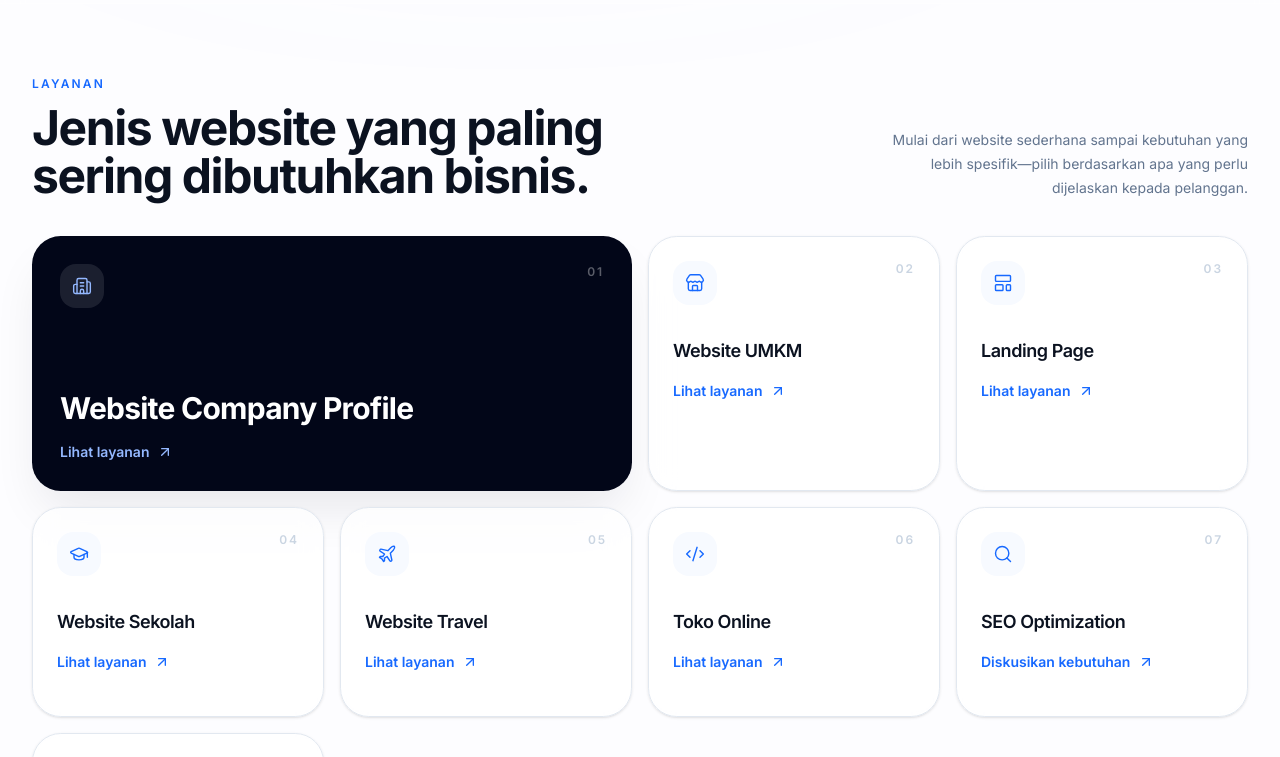
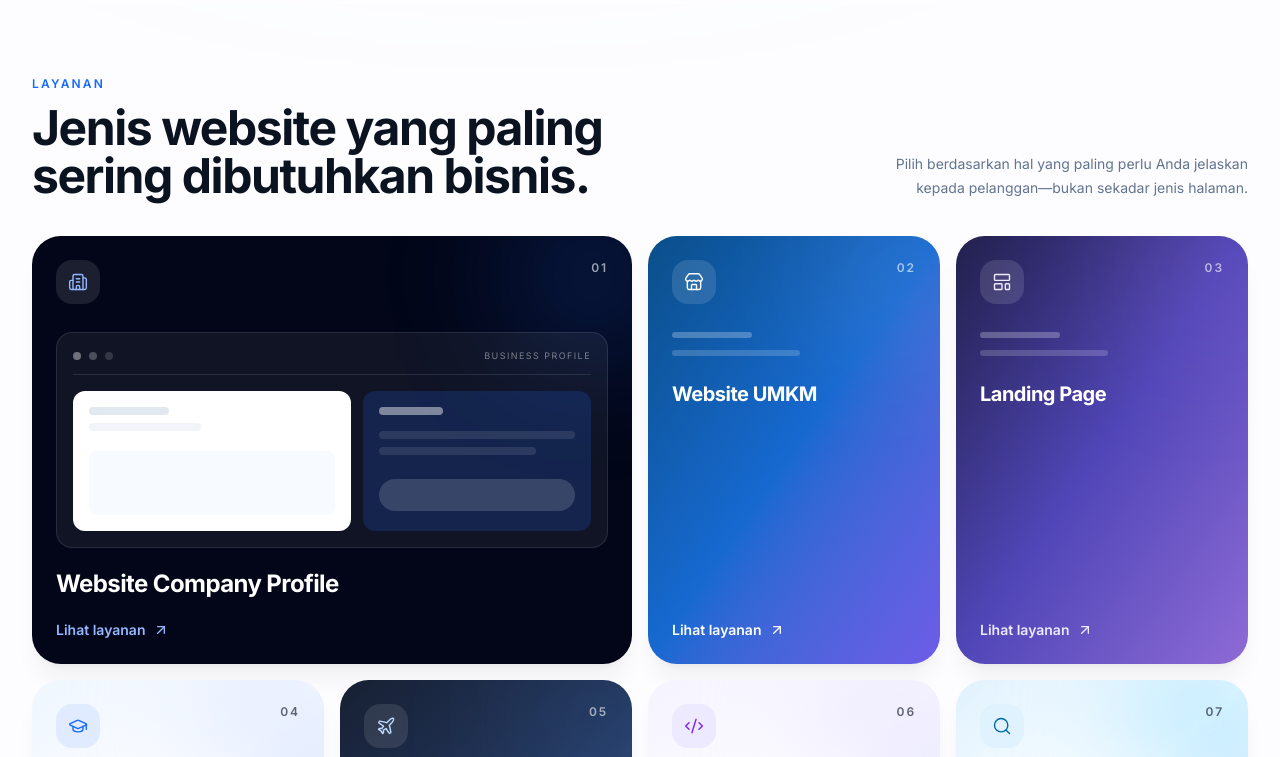
Before and after one commit to barrack3030-wq/NAKAMA-DIGITAL-UPGRADE, a React (Vite) app: page / in a window 1280 px wide. Shown: the part 1240-1997 px from the top of the page. Built offline with nearby package versions, Linux system fonts and the light colour scheme.

Commit message:
UX: add visual color system to homepage services

```diff
--- a/src/components/Services.tsx
+++ b/src/components/Services.tsx
@@ -15,6 +15,81 @@ const serviceLinks = [
   null,
 ];
 
+const themes = [
+  {
+    card: 'bg-slate-950',
+    soft: 'bg-white/10',
+    line: 'bg-white/20',
+    text: 'text-white',
+    muted: 'text-slate-300',
+    accent: 'text-brand-300',
+    blob: 'bg-brand-500/25',
+  },
+  {
+    card: 'bg-gradient-to-br from-[#0b4f8a] via-[#1769d1] to-[#6d5ce7]',
+    soft: 'bg-white/12',
+    line: 'bg-white/25',
+    text: 'text-white',
+    muted: 'text-blue-100',
+    accent: 'text-white',
+    blob: 'bg-white/10',
+  },
+  {
+    card: 'bg-gradient-to-br from-[#22204d] via-[#5146b8] to-[#8e6bd6]',
+    soft: 'bg-white/12',
+    line: 'bg-white/25',
+    text: 'text-white',
+    muted: 'text-violet-100',
+    accent: 'text-violet-100',
+    blob: 'bg-fuchsia-300/10',
+  },
+  {
+    card: 'bg-gradient-to-br from-[#eff6ff] via-white to-[#dbeafe]',
+    soft: 'bg-brand-100',
+    line: 'bg-brand-200',
+    text: 'text-slate-950',
+    muted: 'text-slate-500',
+    accent: 'text-brand-600',
+    blob: 'bg-brand-200/60',
+  },
+  {
+    card: 'bg-gradient-to-br from-[#172033] via-[#22355a] to-[#315b91]',
+    soft: 'bg-white/10',
+    line: 'bg-white/20',
+    text: 'text-white',
+    muted: 'text-slate-300',
+    accent: 'text-blue-200',
+    blob: 'bg-blue-400/10',
+  },
+  {
+    card: 'bg-gradient-to-br from-[#f5f3ff] via-white to-[#e0e7ff]',
+    soft: 'bg-violet-100',
+    line: 'bg-violet-200',
+    text: 'text-slate-950',
+    muted: 'text-slate-500',
+    accent: 'text-violet-600',
+    blob: 'bg-violet-200/70',
+  },
+  {
+    card: 'bg-gradient-to-br from-[#e0f2fe] via-white to-[#dbeafe]',
+    soft: 'bg-sky-100',
+    line: 'bg-sky-200',
+    text: 'text-slate-950',
+    muted: 'text-slate-500',
+    accent: 'text-sky-700',
+    blob: 'bg-sky-300/60',
+  },
+  {
+    card: 'bg-gradient-to-br from-[#0f172a] via-[#12346b] to-[#1d4ed8]',
+    soft: 'bg-white/10',
+    line: 'bg-white/20',
+    text: 'text-white',
+    muted: 'text-blue-100',
+    accent: 'text-blue-200',
+    blob: 'bg-blue-400/15',
+  },
+];
+
 export default function Services() {
   const { t } = useLanguage();
 
@@ -22,20 +97,28 @@ export default function Services() {
     <section id="services" className="relative py-14 lg:py-18">
       <div className="mx-auto max-w-7xl px-6 lg:px-8">
         <div className="flex flex-col gap-6 md:flex-row md:items-end md:justify-between">
-          <motion.div initial={{ opacity: 0, y: 18 }} whileInView={{ opacity: 1, y: 0 }} viewport={{ once: true }} transition={{ duration: .7 }} className="max-w-2xl">
+          <motion.div
+            initial={{ opacity: 0, y: 18 }}
+            whileInView={{ opacity: 1, y: 0 }}
+            viewport={{ once: true }}
+            transition={{ duration: 0.7 }}
+            className="max-w-2xl"
+          >
             <p className="text-xs font-semibold uppercase tracking-[.18em] text-brand-600">Layanan</p>
-            <h2 className="mt-3 text-3xl font-bold tracking-[-.03em] text-brand-900 sm:text-4xl lg:text-5xl">{t.services.title}</h2>
+            <h2 className="mt-3 text-3xl font-bold tracking-[-.03em] text-brand-900 sm:text-4xl lg:text-5xl">
+              {t.services.title}
+            </h2>
           </motion.div>
-          <p className="max-w-sm text-sm leading-6 text-slate-500 md:text-right">Mulai dari website sederhana sampai kebutuhan yang lebih spesifik—pilih berdasarkan apa yang perlu dijelaskan kepada pelanggan.</p>
+          <p className="max-w-sm text-sm leading-6 text-slate-500 md:text-right">
+            Pilih berdasarkan hal yang paling perlu Anda jelaskan kepada pelanggan—bukan sekadar jenis halaman.
+          </p>
         </div>
 
         <div className="mt-9 grid gap-4 lg:grid-cols-12">
           {t.services.items.map((service, index) => {
             const Icon = icons[index];
+            const theme = themes[index];
             const featured = index === 0;
-            const cardClass = featured
-              ? 'group flex min-h-[255px] h-full flex-col justify-between rounded-[1.8rem] bg-slate-950 p-7 text-white shadow-2xl shadow-slate-900/10 transition hover:-translate-y-1'
-              : 'group flex min-h-[210px] h-full flex-col rounded-[1.8rem] border border-slate-200 bg-white/75 p-6 shadow-sm backdrop-blur-md transition hover:-translate-y-1 hover:border-brand-200 hover:bg-white hover:shadow-xl';
 
             return (
               <motion.div
@@ -43,22 +126,59 @@ export default function Services() {
                 initial={{ opacity: 0, y: 18 }}
                 whileInView={{ opacity: 1, y: 0 }}
                 viewport={{ once: true }}
-                transition={{ duration: .5, delay: index * .05 }}
+                transition={{ duration: 0.5, delay: index * 0.05 }}
                 className={featured ? 'lg:col-span-6' : 'lg:col-span-3'}
               >
-                <a href={serviceLinks[index] ?? '#contact'} className={cardClass}>
-                  <div className="flex items-start justify-between gap-4">
-                    <div className={featured ? 'flex h-11 w-11 items-center justify-center rounded-2xl bg-white/10 text-brand-300' : 'flex h-11 w-11 items-center justify-center rounded-2xl bg-brand-50 text-brand-600'}>
+                <a
+                  href={serviceLinks[index] ?? '#contact'}
+                  className={`group relative isolate flex h-full min-h-[260px] flex-col overflow-hidden rounded-[1.8rem] p-6 shadow-xl shadow-slate-900/5 transition duration-300 hover:-translate-y-1 hover:shadow-2xl ${theme.card}`}
+                >
+                  <div className={`pointer-events-none absolute -right-10 -top-10 h-40 w-40 rounded-full blur-3xl ${theme.blob}`} />
+                  <div className="relative z-10 flex items-start justify-between gap-4">
+                    <div className={`flex h-11 w-11 items-center justify-center rounded-2xl ${theme.soft} ${theme.accent}`}>
                       <Icon className="h-5 w-5" strokeWidth={1.7} />
                     </div>
-                    <span className={featured ? 'text-xs font-semibold tracking-[.16em] text-white/35' : 'text-xs font-semibold tracking-[.16em] text-slate-300'}>0{index + 1}</span>
+                    <span className={`text-xs font-semibold tracking-[.16em] opacity-60 ${theme.text}`}>0{index + 1}</span>
                   </div>
-                  <div className="mt-8">
-                    <h3 className={featured ? 'text-2xl font-bold tracking-tight text-white sm:text-3xl' : 'text-lg font-semibold tracking-tight text-brand-900'}>{service.title}</h3>
-                    <span className={featured ? 'mt-4 inline-flex items-center gap-2 text-sm font-semibold text-brand-300' : 'mt-4 inline-flex items-center gap-2 text-sm font-semibold text-brand-600'}>
-                      {serviceLinks[index] ? 'Lihat layanan' : 'Diskusikan kebutuhan'}
-                      <ArrowUpRight className="h-4 w-4 transition group-hover:translate-x-1 group-hover:-translate-y-1" />
-                    </span>
+
+                  <div className="relative z-10 mt-7 flex-1">
+                    {featured ? (
+                      <div className="rounded-2xl border border-white/10 bg-white/[.06] p-4">
+                        <div className="flex items-center gap-2 border-b border-white/10 pb-3">
+                          <span className="h-2 w-2 rounded-full bg-white/40" />
+                          <span className="h-2 w-2 rounded-full bg-white/25" />
+                          <span className="h-2 w-2 rounded-full bg-white/15" />
+                          <span className="ml-auto text-[9px] uppercase tracking-[.16em] text-white/45">Business profile</span>
+                        </div>
+                        <div className="mt-4 grid grid-cols-[1.1fr_.9fr] gap-3">
+                          <div className="rounded-xl bg-white p-4">
+                            <div className="h-2 w-20 rounded-full bg-slate-200" />
+                            <div className="mt-2 h-2 w-28 rounded-full bg-slate-100" />
+                            <div className="mt-5 h-16 rounded-lg bg-brand-50" />
+                          </div>
+                          <div className="rounded-xl bg-brand-500/20 p-4">
+                            <div className="h-2 w-16 rounded-full bg-white/45" />
+                            <div className="mt-4 h-2 w-full rounded-full bg-white/10" />
+                            <div className="mt-2 h-2 w-4/5 rounded-full bg-white/10" />
+                            <div className="mt-6 h-8 rounded-full bg-white/15" />
+                          </div>
+                        </div>
+                      </div>
+                    ) : (
+                      <div className="mb-6">
+                        <div className={`mb-3 h-1.5 w-20 rounded-full ${theme.line}`} />
+                        <div className={`h-1.5 w-32 rounded-full opacity-70 ${theme.line}`} />
+                      </div>
+                    )}
+
+                    <h3 className={`text-xl font-bold tracking-tight ${theme.text} ${featured ? 'sm:text-2xl mt-5' : ''}`}>
+                      {service.title}
+                    </h3>
+                  </div>
+
+                  <div className={`relative z-10 mt-5 inline-flex items-center gap-2 text-sm font-semibold ${theme.accent}`}>
+                    {serviceLinks[index] ? 'Lihat layanan' : 'Diskusikan kebutuhan'}
+                    <ArrowUpRight className="h-4 w-4 transition group-hover:translate-x-1 group-hover:-translate-y-1" />
                   </div>
                 </a>
               </motion.div>
```
